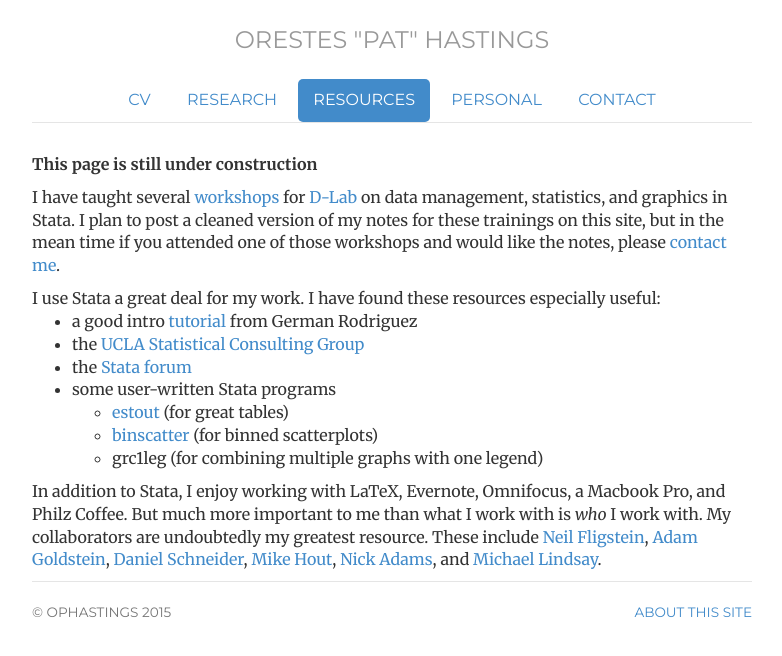
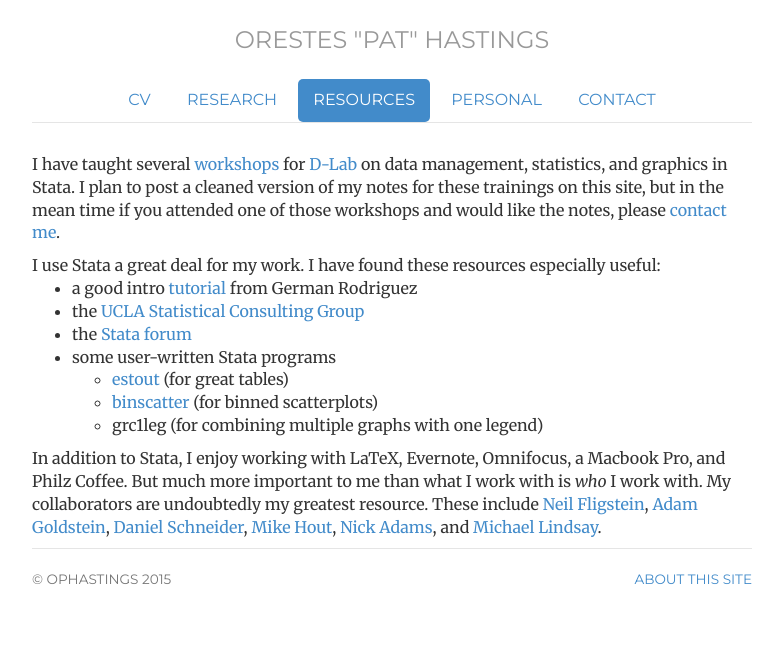
Before and after one commit to ophastings/ophastings.github.io, a Jekyll site: the page built from resources/index.html, in a window 1280 px wide. Shown: the top 656 px of the page, without its empty margins (248-1030 px from the left). Built offline with Jekyll 4.4.1, drawn with Linux system fonts in a browser that asks for light colours.

Commit message:
Update index.html

```diff
--- a/resources/index.html
+++ b/resources/index.html
@@ -8,8 +8,6 @@ personal: passive
 contact: passive
 description: Resources page of ophastings.com, the website of Orestes Hastings, a sociology PhD candidate at UC Berkeley
 ---
-<p><b>This page is still under construction</b></p>
-
 <p> I have taught several <a title="http://dlab.berkeley.edu/people/pat-hastings" href="http://dlab.berkeley.edu/people/pat-hastings">workshops</a>
   for <a href = "http://dlab.berkeley.edu/">D-Lab</a> on data management, statistics, and graphics in Stata. I plan to post a cleaned version of my
   notes for these trainings on this site, but in the mean time if you attended one of those workshops and would like the notes,
```
